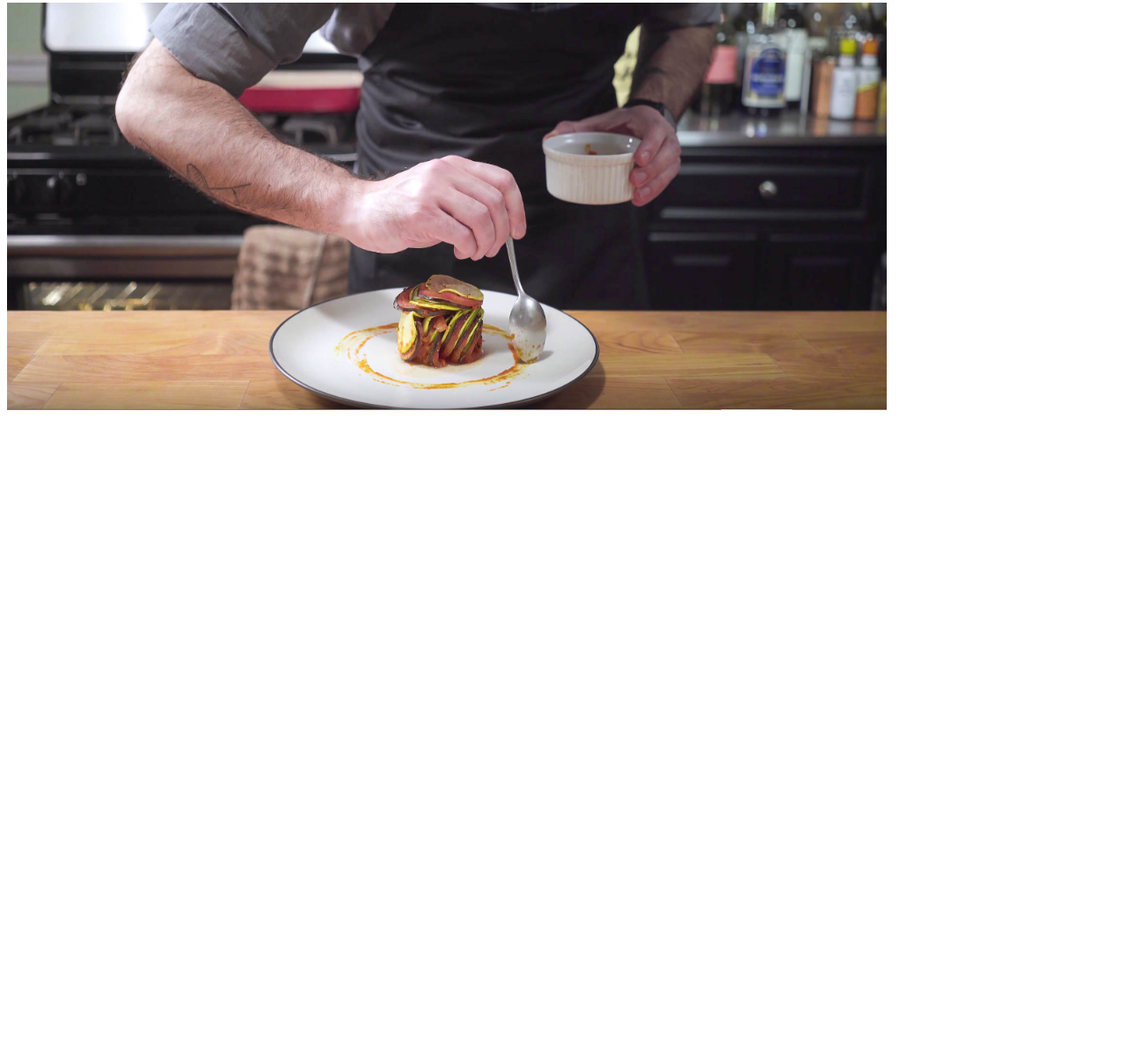
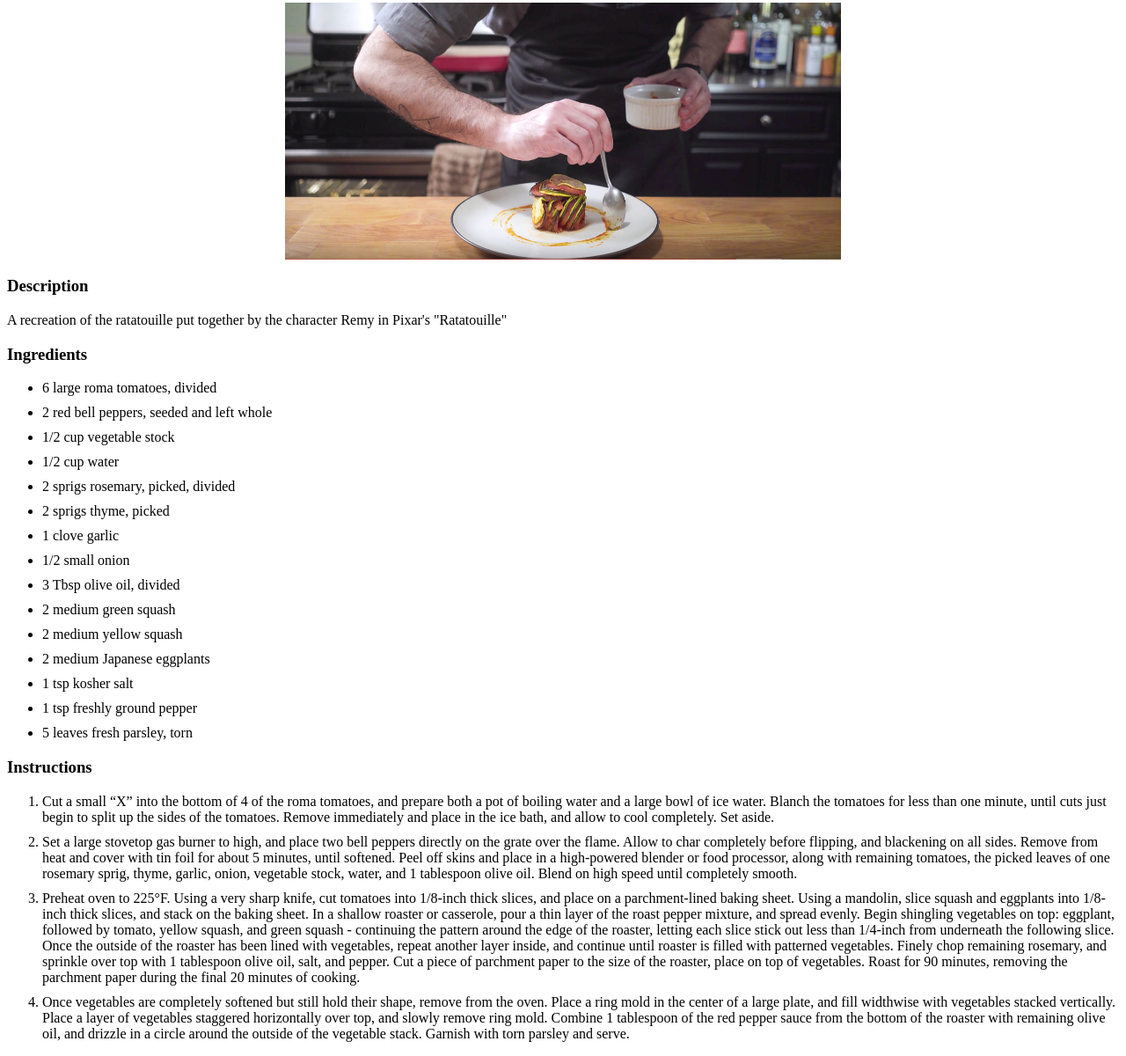
Before and after one commit to ejmcnear/odin-recipes, a plain HTML site: page recipes/ratatouille.html in a window 1280 px wide. Shown: the part 77-1277 px from the top of the page at 88% size. Before the commit the page ends 800 px from the top, so only its background shows below. Drawn offline with Linux system fonts and the light colour scheme.

Commit message:
Update ratatouille recipe page
recipe page for ratatouille was updated to include ingredients and
instructions.  some stylized elements were also added to give the
page a slightly better aesthetic

```diff
--- a/recipes/ratatouille.html
+++ b/recipes/ratatouille.html
@@ -2,11 +2,70 @@
 <html lang="en">
     <head>
         <meta charset="UTF-8">
+        <style>
+            img {
+              display: block;
+              margin-left: auto;
+              margin-right: auto;
+            }
+
+            h1 {
+              text-align: center;
+            }
+
+            li{
+              margin: 10px 0;
+            }
+        </style>
     </head>
 
     <body>
-        <h1>Ratatouille</h1>
+        <h1>Ratatouille (Confit Byaldi)</h1>
         <img src="../images/mousechef2.jpg" alt="Image of cook plating the finished product of the recipe"
-        width="1000">
+        style="width:50%;">
+        <h3>Description</h3>
+        <p>A recreation of the ratatouille put together by the character Remy in Pixar's "Ratatouille"</p>
+
+        <h3>Ingredients</h3>
+        <ul>
+            <li>6 large roma tomatoes, divided</li>
+            <li>2 red bell peppers, seeded and left whole</li>
+            <li>1/2 cup vegetable stock</li>
+            <li>1/2 cup water</li>
+            <li>2 sprigs rosemary, picked, divided</li>
+            <li>2 sprigs thyme, picked</li>
+            <li>1 clove garlic</li>
+            <li>1/2 small onion</li>
+            <li>3 Tbsp olive oil, divided</li>
+            <li>2 medium green squash</li>
+            <li>2 medium yellow squash</li>
+            <li>2 medium Japanese eggplants</li>
+            <li>1 tsp kosher salt</li>
+            <li>1 tsp freshly ground pepper</li>
+            <li>5 leaves fresh parsley, torn</li>
+        </ul>
+
+        <h3>Instructions</h3>
+        <ol>
+            <li>Cut a small “X” into the bottom of 4 of the roma tomatoes, and prepare both a pot of boiling water and a large bowl of ice water.
+                Blanch the tomatoes for less than one minute, until cuts just begin to split up the sides of the tomatoes.  Remove immediately and place in the
+                ice bath, and allow to cool completely.  Set aside.</li>
+            <li>Set a large stovetop gas burner to high, and place two bell peppers directly on the grate over the flame.  Allow to char completely before flipping,
+                and blackening on all sides.  Remove from heat and cover with tin foil for about 5 minutes, until softened.  Peel off skins and place in a
+                high-powered blender or food processor, along with remaining tomatoes, the picked leaves of one rosemary sprig, thyme, garlic, onion, vegetable
+                stock, water, and 1 tablespoon olive oil.  Blend on high speed until completely smooth.</li>
+            <li>Preheat oven to 225°F.  Using a very sharp knife, cut tomatoes into 1/8-inch thick slices, and place on a parchment-lined baking sheet.  Using a
+                mandolin, slice squash and eggplants into 1/8-inch thick slices, and stack on the baking sheet.  In a shallow roaster or casserole, pour a thin
+                layer of the roast pepper mixture, and spread evenly.  Begin shingling vegetables on top: eggplant, followed by tomato, yellow squash, and green
+                squash - continuing the pattern around the edge of the roaster, letting each slice stick out less than 1/4-inch from underneath the following slice.
+                Once the outside of the roaster has been lined with vegetables, repeat another layer inside, and continue until roaster is filled with patterned
+                vegetables.  Finely chop remaining rosemary, and sprinkle over top with 1 tablespoon olive oil, salt, and pepper.  Cut a piece of parchment paper
+                to the size of the roaster, place on top of vegetables.  Roast for 90 minutes, removing the parchment paper during the final 20 minutes of
+                cooking.</li>
+            <li>Once vegetables are completely softened but still hold their shape, remove from the oven.  Place a ring mold in the center of a large plate, and
+                fill widthwise with vegetables stacked vertically.  Place a layer of vegetables staggered horizontally over top, and slowly remove ring mold.
+                Combine 1 tablespoon of the red pepper sauce from the bottom of the roaster with remaining olive oil, and drizzle in a circle around the outside
+                of the vegetable stack.  Garnish with torn parsley and serve.</li>
+        </ol>
     </body>
 </html>
```
